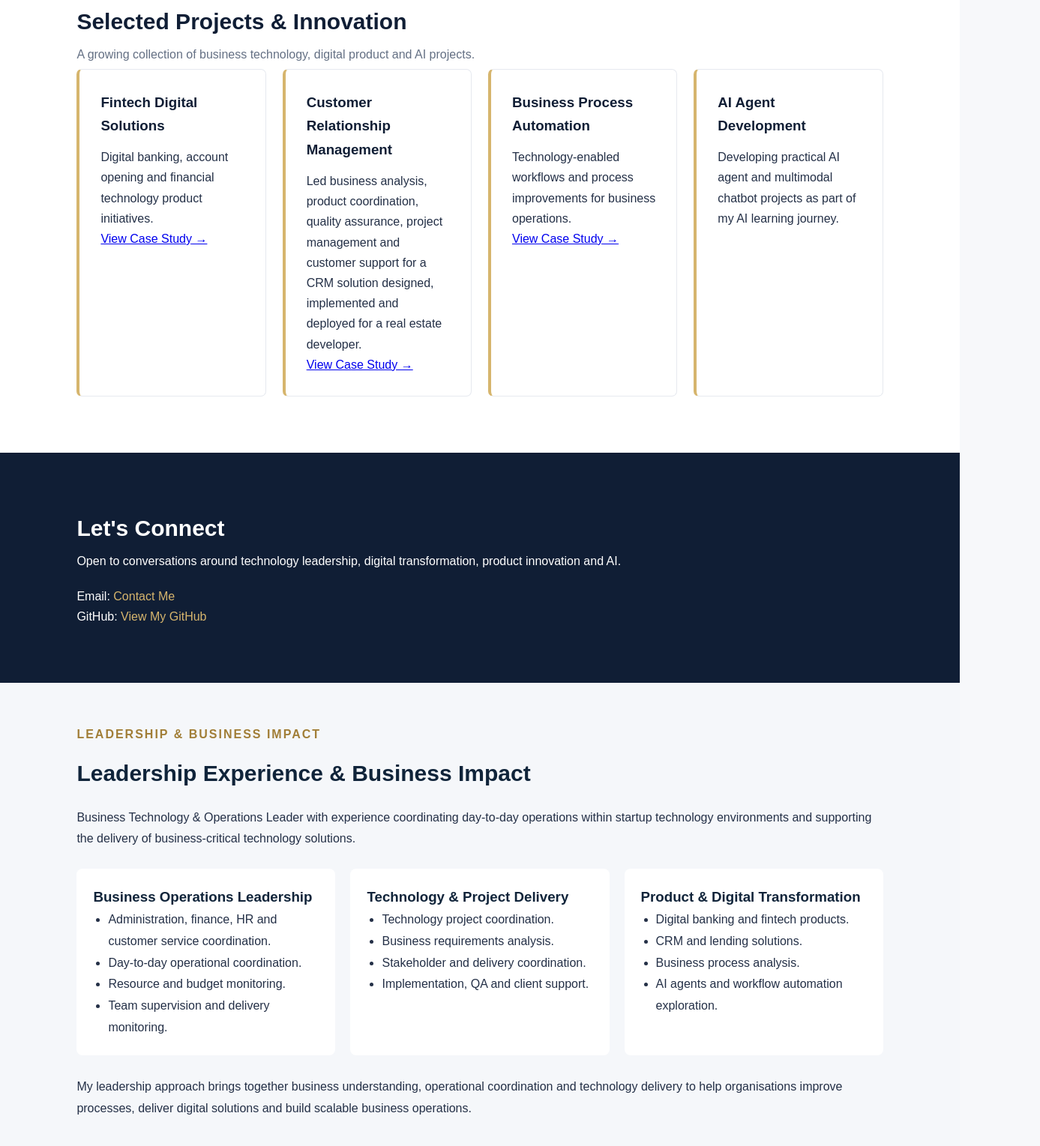
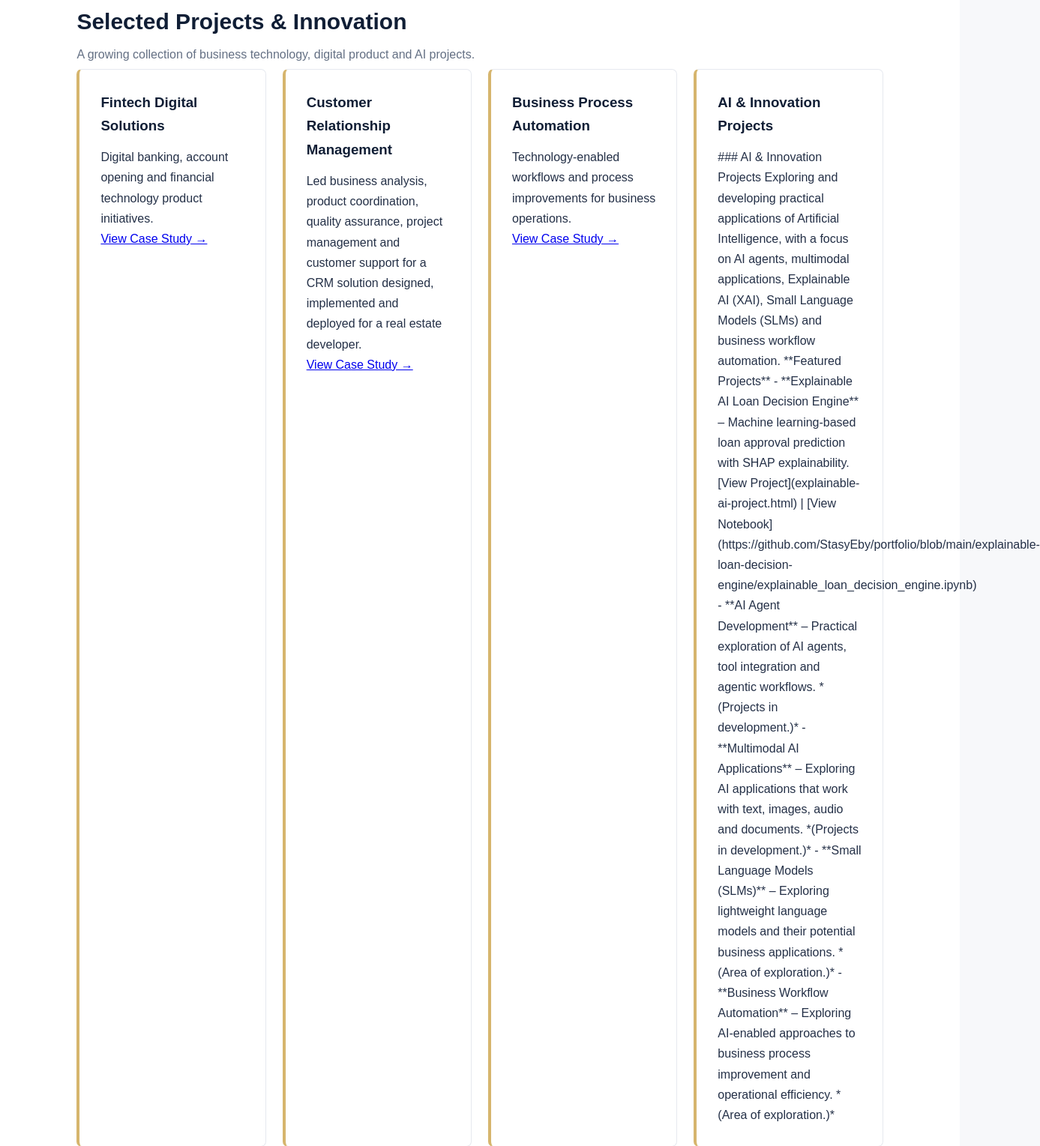
Before and after one commit to StasyEby/portfolio, a plain HTML site: page index.html in a window 1280 px wide. Shown: the part 1604-3133 px from the top of the page at 75% size, 1387 px wide, since content can reach past the window. Drawn offline with Linux system fonts and the light colour scheme.

Commit message:
Update index.html

```diff
--- a/index.html
+++ b/index.html
@@ -276,8 +276,7 @@
       <h2 class="section-title">Selected Projects & Innovation</h2>
 
       <p class="section-intro">
-        A growing collection of business technology,
-        digital product and AI projects.
+        A growing collection of business technology, digital product and AI projects.
       </p>
 
       <div class="grid">
@@ -309,9 +308,22 @@
         </div>
 
         <div class="card project-card">
-          <h3>AI Agent Development</h3>
-          <p>Developing practical AI agent and multimodal
-          chatbot projects as part of my AI learning journey.</p>
+          <h3>AI & Innovation Projects</h3>
+          <p>### AI & Innovation Projects
+
+Exploring and developing practical applications of Artificial Intelligence, with a focus on AI agents, multimodal applications, Explainable AI (XAI), Small Language Models (SLMs) and business workflow automation.
+
+**Featured Projects**
+
+- **Explainable AI Loan Decision Engine** – Machine learning-based loan approval prediction with SHAP explainability. [View Project](explainable-ai-project.html) | [View Notebook](https://github.com/StasyEby/portfolio/blob/main/explainable-loan-decision-engine/explainable_loan_decision_engine.ipynb)
+
+- **AI Agent Development** – Practical exploration of AI agents, tool integration and agentic workflows. *(Projects in development.)*
+
+- **Multimodal AI Applications** – Exploring AI applications that work with text, images, audio and documents. *(Projects in development.)*
+
+- **Small Language Models (SLMs)** – Exploring lightweight language models and their potential business applications. *(Area of exploration.)*
+
+- **Business Workflow Automation** – Exploring AI-enabled approaches to business process improvement and operational efficiency. *(Area of exploration.)*</p>
         </div>
       </div>
     </section>
@@ -385,7 +397,7 @@
           <li>Digital banking and fintech products.</li>
           <li>CRM and lending solutions.</li>
           <li>Business process analysis.</li>
-          <li>AI agents and workflow automation exploration.</li>
+          <li>AI & Innovation Projects.</li>
         </ul>
       </div>
 
```
